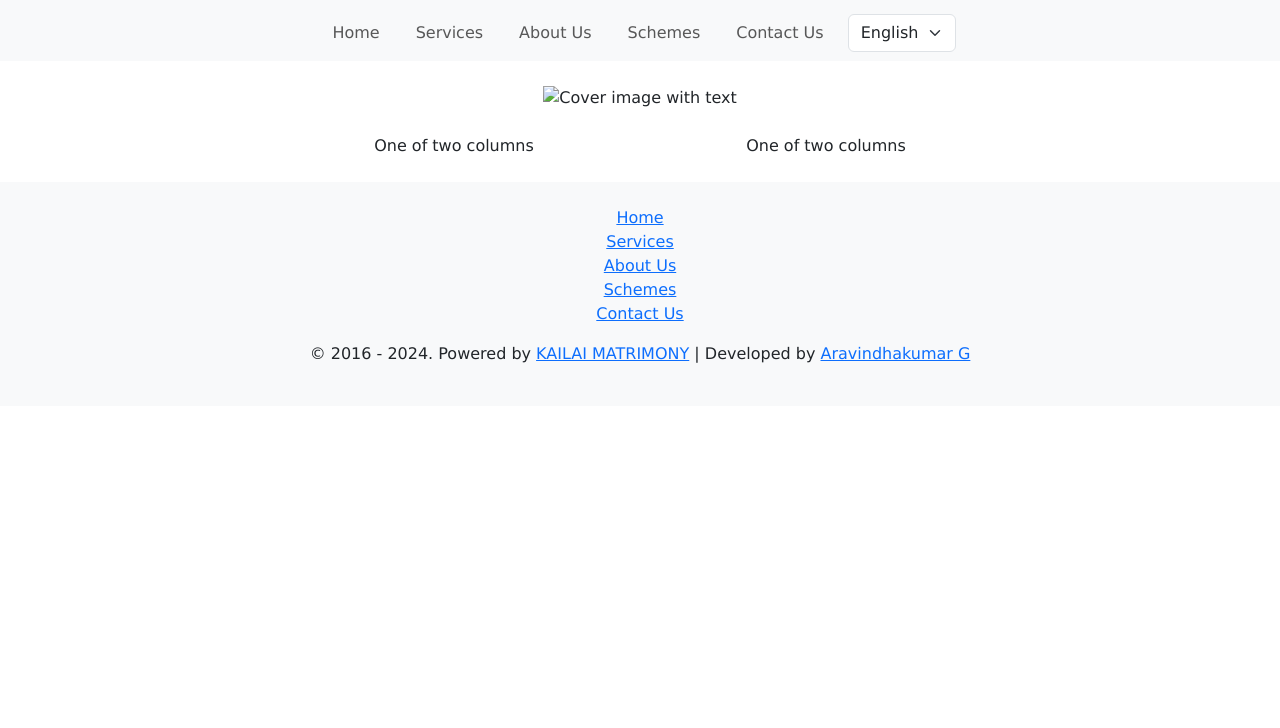
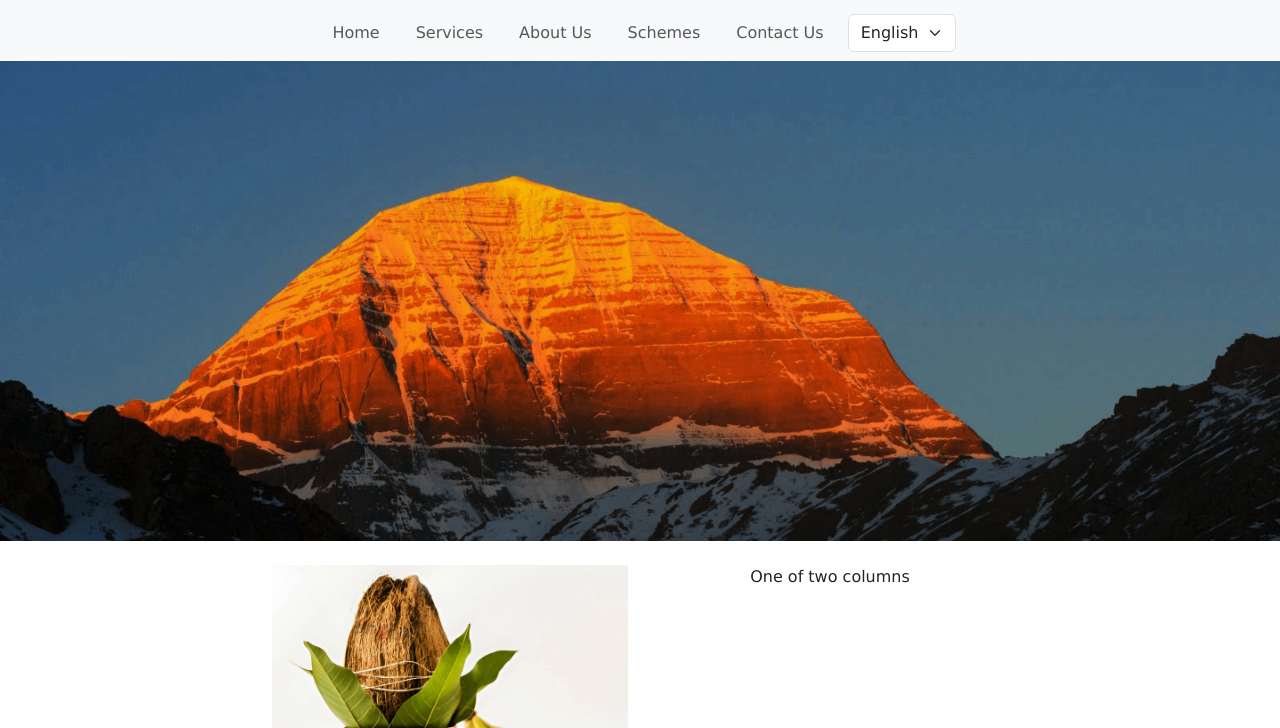
Before and after one commit to kailaimatrimony/kailaimatrimony.com, a website built with Vite: page src/index.html in a window 1280 px wide. Shown: the part 72-800 px from the top of the page. Built offline with nearby package versions, Linux system fonts and the light colour scheme; files whose address does not match are found by name.

Commit message:
Home-images

```diff
--- a/src/index.html
+++ b/src/index.html
@@ -59,15 +59,16 @@
             </div>
         </nav>
     </header>
-    <main class="container">
+    <main>
         <!-- Banner/Cover image -->
         <section>
-            <img src="" alt="Cover image with text" class="img-fluid">
+            <img src="./images/kailaimount-view.png" alt="Cover image with text" class="img-fluid">
         </section>
         <!--  About Kailai Matrimony -->
         <section class="container text-center mt-4">
             <div class="row justify-content-center">
-                <div class="col-4" data-en="One of two columns" data-ta="இரண்டு நெடுவரிசைகளில் ஒன்று">One of two columns
+                <div class="col-4">
+                    <img src="./images/image-1.png" alt="" class="img-fluid">
                 </div>
                 <div class="col-4" data-en="One of two columns" data-ta="இரண்டு நெடுவரிசைகளில் ஒன்று">One of two columns
                 </div>
--- a/src/style.scss
+++ b/src/style.scss
@@ -5,6 +5,10 @@
 body {
     font-family: Verdana, Geneva, Tahoma, sans-serif;
     text-align: center;
+}
+
+.mb-4 {
+    margin-bottom: 0 !important;
 }
 
 .main-bar {
```
Also changed, not shown: src/images/image-1.png (added), src/images/kailai-matrimony.png (added), src/images/kailaimount-view.png (added).
